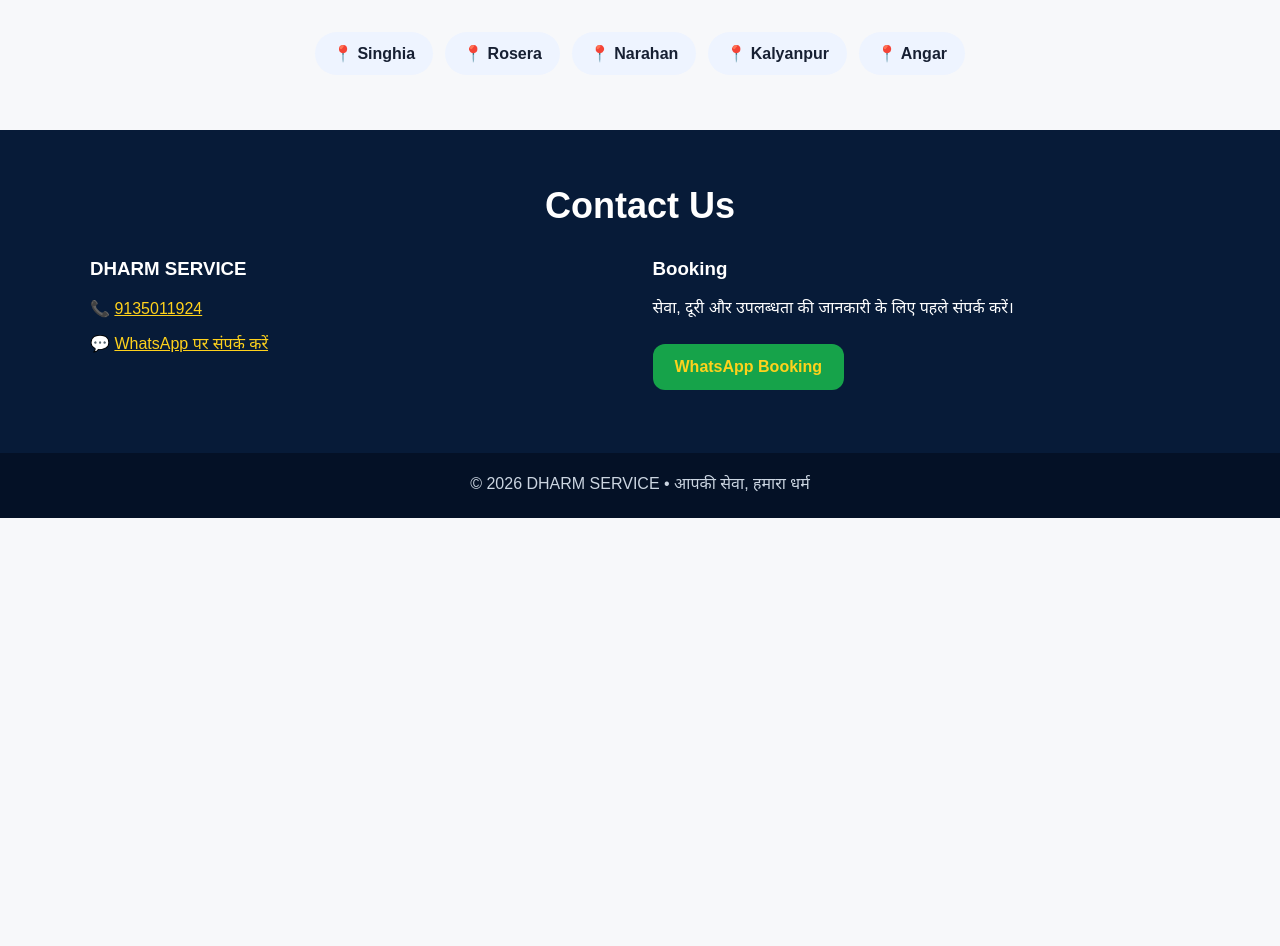
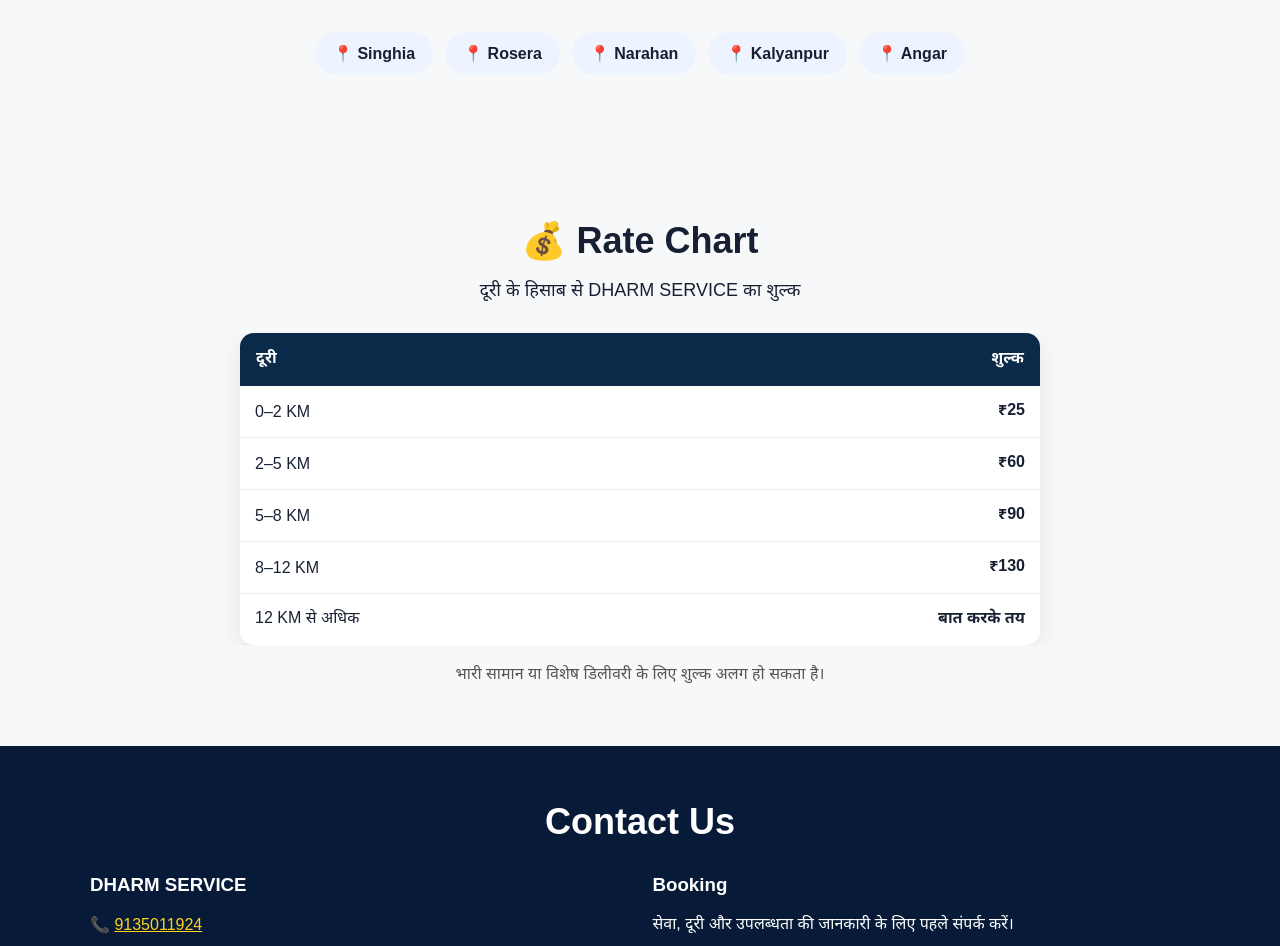
Before and after one commit to servicedharm-cell/dharmservice, a plain HTML site: page index.html in a window 1280 px wide. Shown: the part 1582-2528 px from the top of the page. Before the commit the page ends 2100 px from the top, so only its background shows below. Drawn offline with Linux system fonts and the light colour scheme.

Commit message:
Add files via upload

```diff
--- a/index.html
+++ b/index.html
@@ -79,6 +79,30 @@
 </div>
 </section>
 
+
+<section id="rates" style="padding:60px 7%;background:#f7f8fa;">
+  <div style="max-width:1100px;margin:auto;">
+    <h2 style="font-size:36px;text-align:center;margin-bottom:12px;">💰 Rate Chart</h2>
+    <p style="text-align:center;font-size:18px;margin-bottom:30px;">दूरी के हिसाब से DHARM SERVICE का शुल्क</p>
+    <div style="overflow-x:auto;">
+      <table style="width:100%;max-width:800px;margin:auto;border-collapse:collapse;background:#fff;border-radius:14px;overflow:hidden;box-shadow:0 8px 25px rgba(0,0,0,.08);">
+        <thead><tr style="background:#0b2a4a;color:#fff;">
+          <th style="padding:16px;text-align:left;">दूरी</th>
+          <th style="padding:16px;text-align:right;">शुल्क</th>
+        </tr></thead>
+        <tbody>
+          <tr><td style="padding:15px;border-bottom:1px solid #eee;">0–2 KM</td><td style="padding:15px;text-align:right;border-bottom:1px solid #eee;font-weight:700;">₹25</td></tr>
+          <tr><td style="padding:15px;border-bottom:1px solid #eee;">2–5 KM</td><td style="padding:15px;text-align:right;border-bottom:1px solid #eee;font-weight:700;">₹60</td></tr>
+          <tr><td style="padding:15px;border-bottom:1px solid #eee;">5–8 KM</td><td style="padding:15px;text-align:right;border-bottom:1px solid #eee;font-weight:700;">₹90</td></tr>
+          <tr><td style="padding:15px;border-bottom:1px solid #eee;">8–12 KM</td><td style="padding:15px;text-align:right;border-bottom:1px solid #eee;font-weight:700;">₹130</td></tr>
+          <tr><td style="padding:15px;">12 KM से अधिक</td><td style="padding:15px;text-align:right;font-weight:700;">बात करके तय</td></tr>
+        </tbody>
+      </table>
+    </div>
+    <p style="max-width:800px;margin:20px auto 0;text-align:center;color:#555;">भारी सामान या विशेष डिलीवरी के लिए शुल्क अलग हो सकता है।</p>
+  </div>
+</section>
+
 <section id="contact" class="contact">
 <div class="wrap"><h2 class="title" style="color:#fff">Contact Us</h2>
 <div class="contact-box">
```
